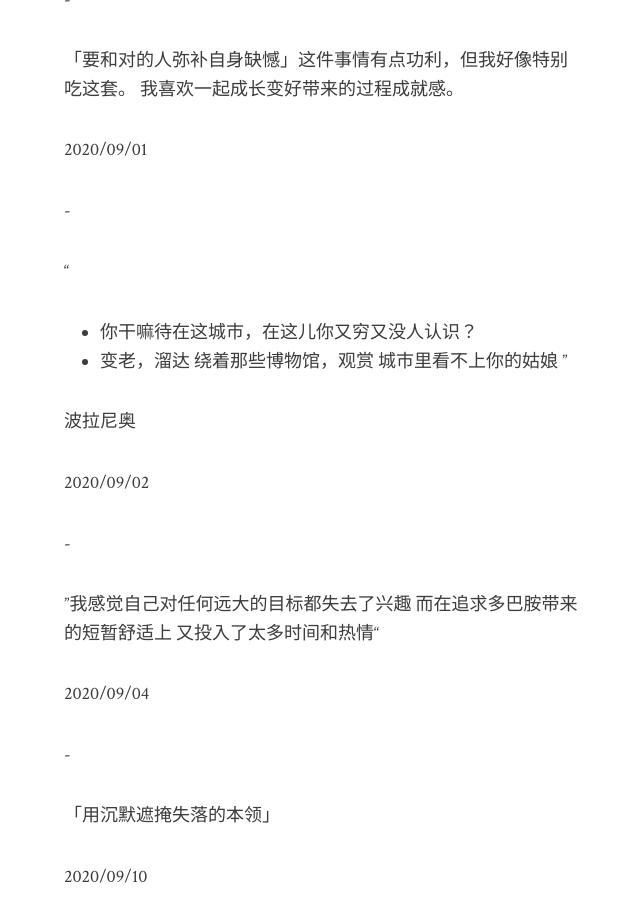
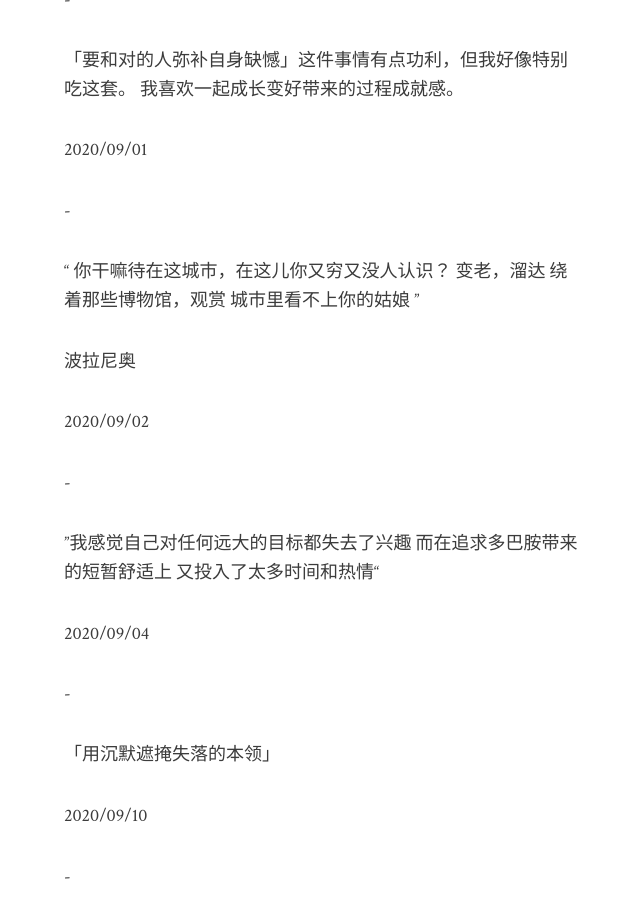
Before and after one commit to xcc3641/xcc3641.github.io, a Jekyll site: the page built from _posts/2020-12-30-the-words-of-sns-during-2020.md, in a window 1280 px wide and 900 px high, scrolled down 4713 px. Shown: the whole window, without its empty margins (316-956 px from the left). Built offline with Jekyll 4.4.1, drawn with Linux system fonts in a browser that asks for light colours.

Commit message:
fix typo

```diff
--- a/_posts/2020-12-30-the-words-of-sns-during-2020.md
+++ b/_posts/2020-12-30-the-words-of-sns-during-2020.md
@@ -150,8 +150,8 @@ https://bilibili.com/video/av81775746
 
 
 “
-- 你干嘛待在这城市，在这儿你又穷又没人认识？
-- 变老，溜达
+你干嘛待在这城市，在这儿你又穷又没人认识？
+变老，溜达
 绕着那些博物馆，观赏
 城市里看不上你的姑娘
 ”
```
